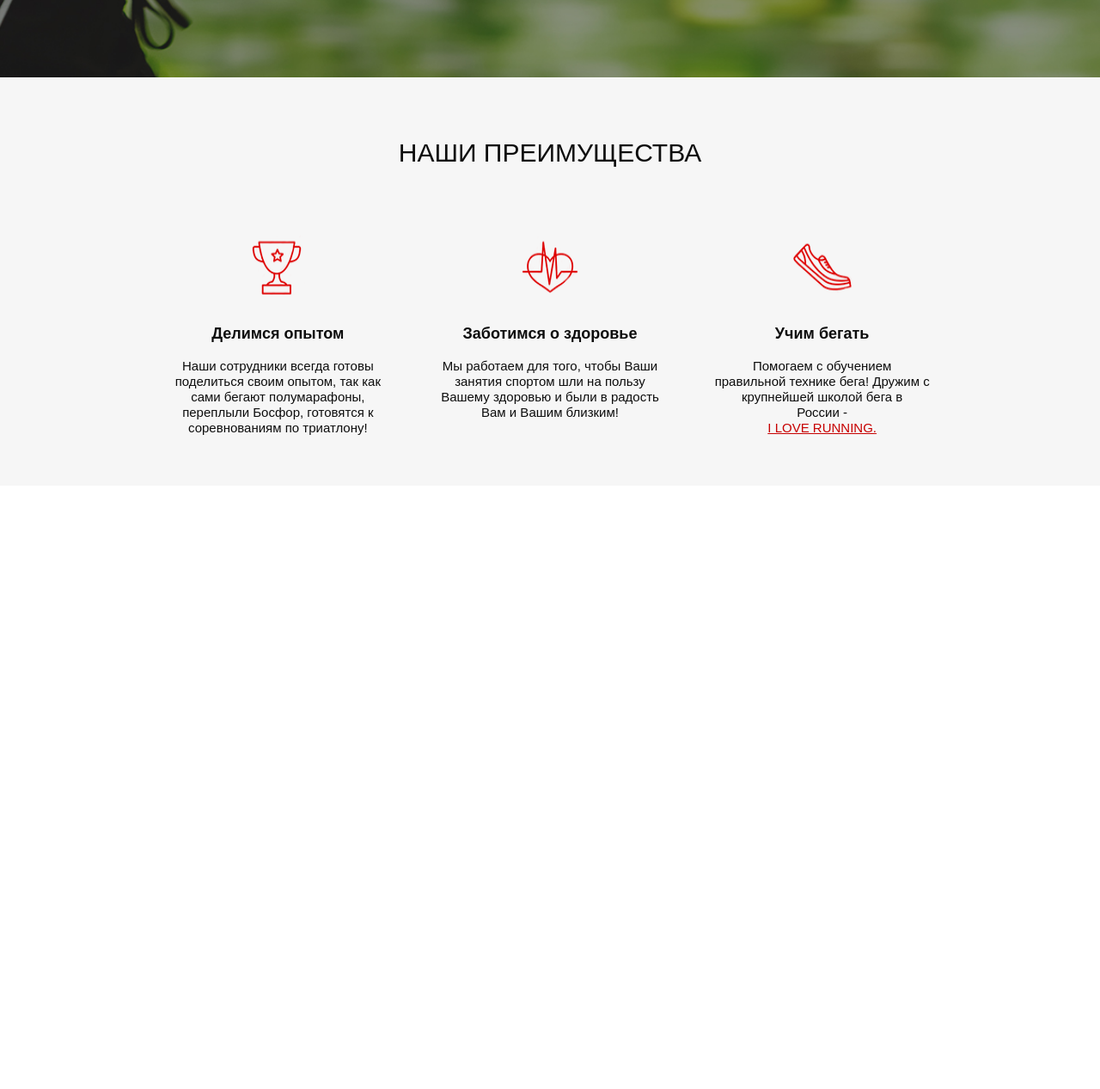
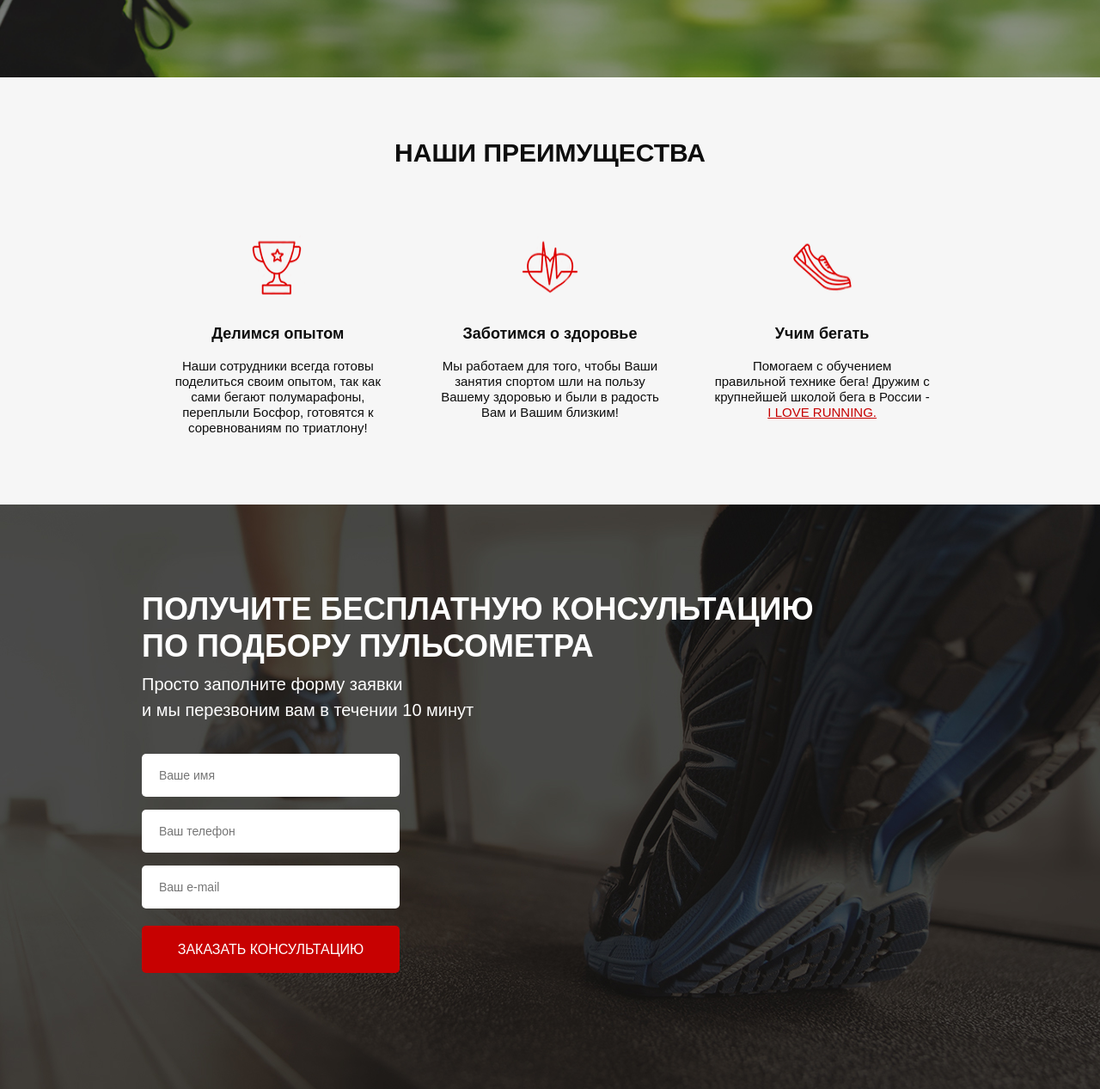
Before and after one commit to polk45/RunSmart, a website: page src/index.html in a window 1280 px wide. Shown: the part 625-1892 px from the top of the page at 86% size. Before the commit the page ends 1190 px from the top, so only its background shows below. Drawn offline with Linux system fonts and the light colour scheme.

Commit message:
Add the form on site

```diff
--- a/src/index.html
+++ b/src/index.html
@@ -54,7 +54,7 @@
     </div>
     <div class="adventage">
         <div class="container">
-            <h2 class="adventage__header"> наши преимущества</h2>
+            <h2 class="title">наши преимущества</h2>
             <div class="adventage__wrapper">
                 <div class="adventage__reason">
                     <img src="icons/cup.png" alt="cup">
@@ -69,10 +69,26 @@
                 <div class="adventage__reason">
                     <img src="icons/shoe.png" alt="shoe">
                     <span>Учим бегать</span>
-                    Помогаем с обучением <br> правильной технике бега! Дружим с крупнейшей школой бега в <br> России - <a href="#">I LOVE RUNNING.</a>
+                    Помогаем с обучением <br> правильной технике бега! Дружим с крупнейшей школой бега в России - <a href="#">I LOVE RUNNING.</a>
                 </div>
             </div>
         </div>
     </div>
+    <div class="consultation">
+        <div class="container">
+                <h2 class="title title_left">
+                    Получите бесплатную консультацию <br> по подбору пульсометра
+                </h2>
+                <div class="consultation__descr">
+                    Просто заполните форму заявки <br> и мы перезвоним вам в течении 10 минут
+                </div>
+                <form class="feed-form" action="#">
+                     <input name="name" required placeholder="Ваше имя" type="text">
+                     <input name="phone" required placeholder="Ваш телефон" type="number">
+                     <input name="email" required placeholder="Ваш e-mail" type="email">
+                     <button class="button button_submit">Заказать консультацию</button>
+                </form>
+        </div>
+    </div>
 </body>
 </html>
--- a/src/sass/block/adventage.scss
+++ b/src/sass/block/_adventage.scss
@@ -1,15 +1,7 @@
 .adventage {
     min-height: 475px;
     background: #F6F6F6;
-    &__header {
-        display: flex;
-        justify-content: center;
-        font-size: 30px;
-        font-weight: 500;
-        text-transform: uppercase;
-        color: #0D0D0D;
-        padding-top: 70px;
-    }
+    padding: 70px 0 80px 0;
     &__wrapper {
         display: flex;
         flex-direction: row;
--- a/src/sass/block/_buttons.scss
+++ b/src/sass/block/_buttons.scss
@@ -14,4 +14,9 @@
         height: 50px;
         font-size: 16px;
     }
+    &_submit {
+        width: 100%;
+        height: 55px;
+        font-size: 16px;
+    }
 }
--- /dev/null
+++ b/src/sass/block/_consultation.scss
@@ -0,0 +1,10 @@
+.consultation {
+    min-height: 680px;
+    padding: 100px 0 92px 0;
+    background: url('../../img/bg/bg2.png') center (center/cover) no-repeat;
+    &__descr {
+        color: #FFFFFF;
+        font-weight: 500;
+        font-size: 20px;
+    }
+}
--- /dev/null
+++ b/src/sass/block/_forms.scss
@@ -0,0 +1,20 @@
+.feed-form {
+    margin-top: 36px;
+    display: flex;
+    flex-direction: column;
+    width: 300px;
+    input {
+        height: 50px;
+        border-radius: 5px;
+        background-color: #fff;
+        margin-bottom: 15px;
+        border: none;
+        padding: 0 20px;
+        color: #4B4B4B;
+        font-size: 14px;
+        font-weight: 300;
+        &:nth-child(3) {
+            margin-bottom: 20px;
+        }
+    }
+}
--- a/src/sass/block/_promo.scss
+++ b/src/sass/block/_promo.scss
@@ -1,7 +1,7 @@
 .promo {
     min-height: 650px;
     padding: 21px 0 93px 0;
-    background: url(../../img/bg/bg.png) center (center/cover) no-repeat;
+    background: url(../img/bg/bg.png) center (center/cover) no-repeat;
     &__wrapper {
         display: flex;
         flex-direction: column;
--- /dev/null
+++ b/src/sass/block/_title.scss
@@ -0,0 +1,12 @@
+.title {
+    color: #0d0d0d;
+    font-size: 30px;
+    font-weight: 700;
+    text-align: center;
+    text-transform: uppercase;
+    &_left {
+        color: #FFFFFF;
+        font-size: 36px;
+        text-align: left;
+        }
+    }
--- a/src/sass/style.scss
+++ b/src/sass/style.scss
@@ -11,4 +11,7 @@
 @import 'block/header';
 @import 'block/buttons';
 @import 'block/adventage';
-@import 'media.scss'
+@import 'block/title';
+@import 'block/consultation';
+@import 'block/forms';
+@import 'base/media';
```
Also changed, not shown: src/sass/base/_media.scss (added, +12 -0 lines), src/css/style.min.css, src/sass/_media.scss (deleted).
